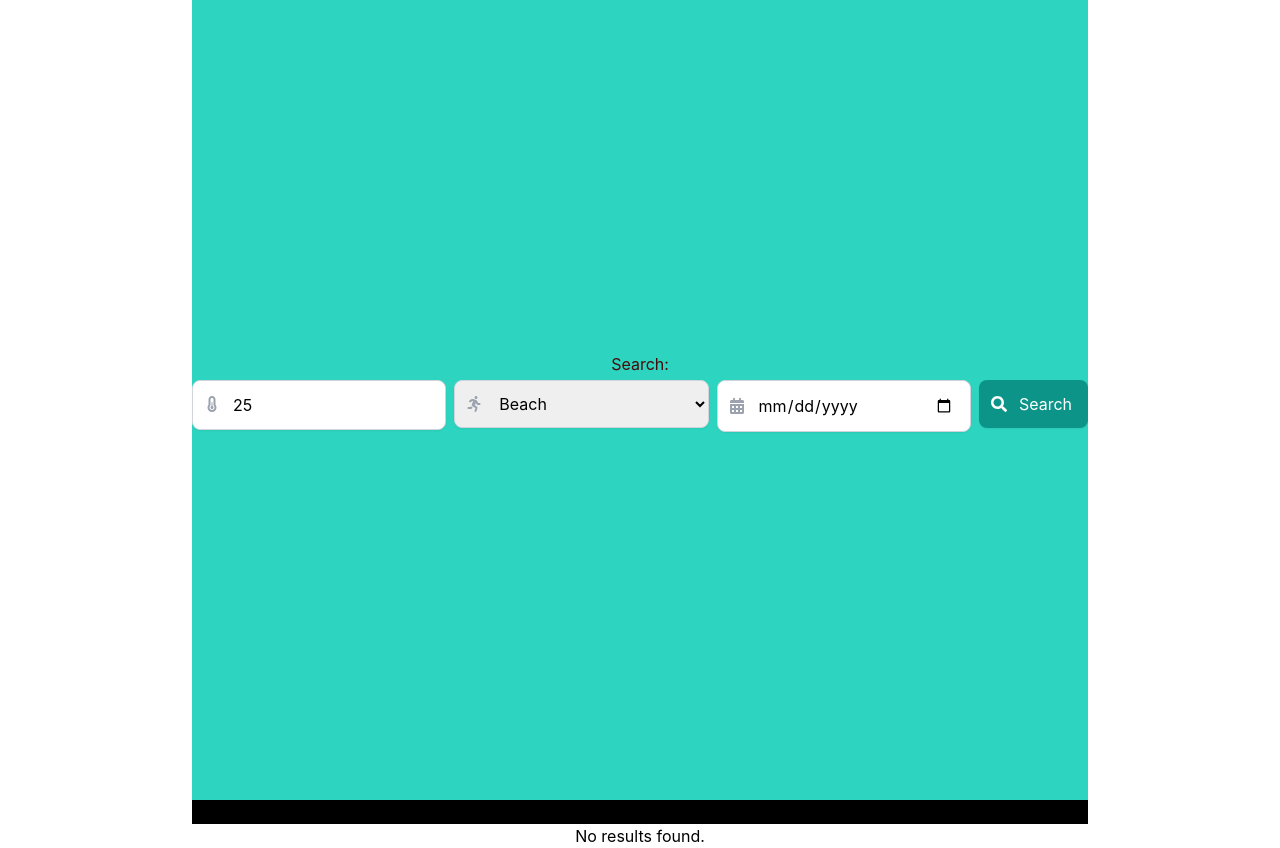
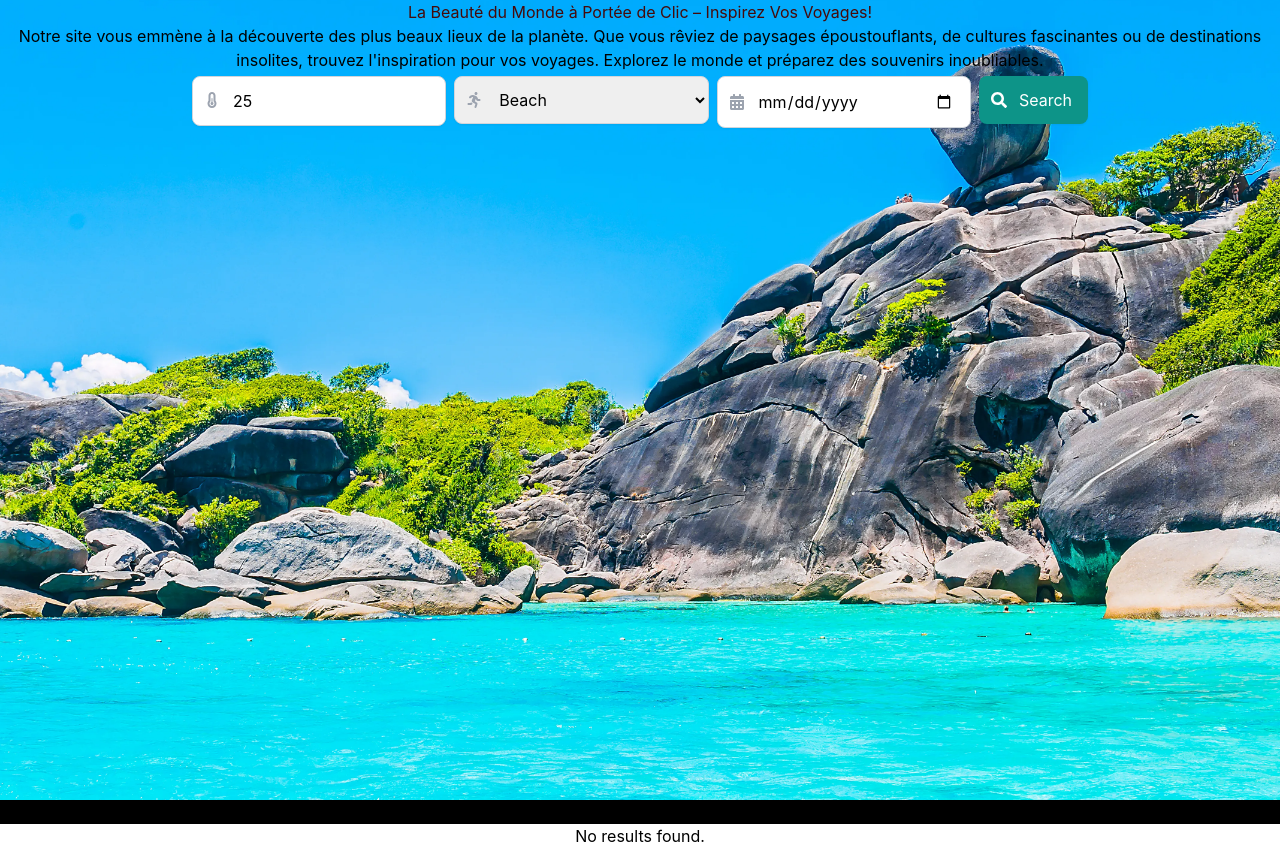
Before and after one commit to Aymankhallaf/travelSugestion, a React (Create React App) app in the folder frontend/: page / in a window 1280 px wide. Built offline with nearby package versions, Linux system fonts and the light colour scheme.

Commit message:
use img as bg

```diff
--- a/frontend/src/components/search/Search.js
+++ b/frontend/src/components/search/Search.js
@@ -4,7 +4,7 @@ import { Activity } from './Activity';
 import { TravelDate } from './TravelDate';
 import { Destination } from '../result/Destination';
 import { FaSearch } from 'react-icons/fa';
-
+import SearchBg from '../../assets/img//bg-search.webp'
 import axios from 'axios';
 
 
@@ -67,10 +67,13 @@ export function Search() {
     }
 
     return (
-        <div className='max-w-4xl mx-auto'>
-            <div className="h-screen content-center	bg-teal-400 ">
-                <h2 className='text-red-950'>Search: </h2>
-                <form className='flex flex-col md:flex-row gap-2'>
+        <div className=''>
+            <div
+                  style={{ backgroundImage: `url(${SearchBg})` }}
+                className="bg-cover bg-center h-screen">
+                <h2 className='text-red-950'>La Beauté du Monde à Portée de Clic – Inspirez Vos Voyages!</h2>
+                <p>Notre site vous emmène à la découverte des plus beaux lieux de la planète. Que vous rêviez de paysages époustouflants, de cultures fascinantes ou de destinations insolites, trouvez l'inspiration pour vos voyages. Explorez le monde et préparez des souvenirs inoubliables.</p>
+                <form className='w-full max-w-4xl mx-auto flex flex-col md:flex-row gap-2'>
                     <TemperatureSearch temperature={temperature} setTemperature={setTemperature} />
                     <Activity activity={activity} setActivity={setActivity} />
                     <TravelDate traveldate={traveldate} setTravelDate={setTravelDate} />
```
